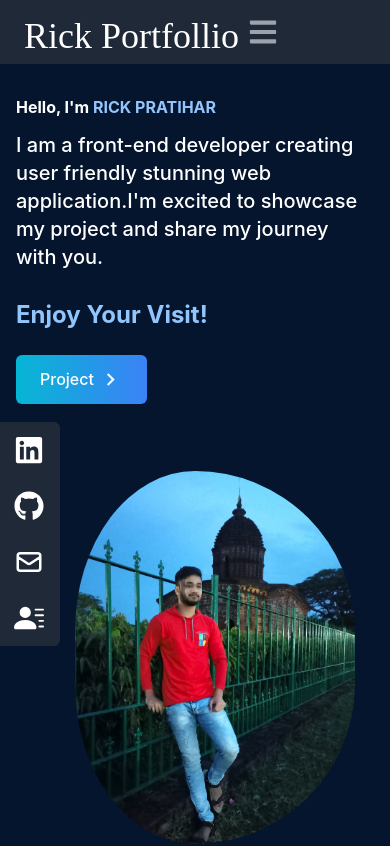
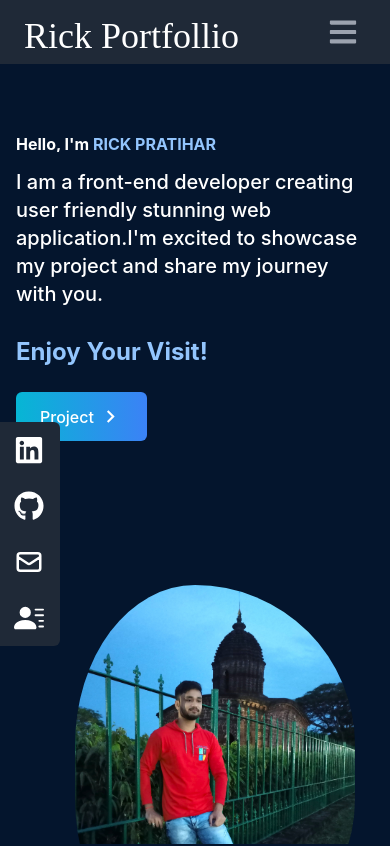
Before and after one commit to RickPratihar/Rick-portfolio, a React (Create React App) app: page / in a window 390 px wide. Shown: the top 846 px of the page. Built offline with nearby package versions, Linux system fonts and the light colour scheme.

Commit message:
5th commit

```diff
--- a/src/components/Home.jsx
+++ b/src/components/Home.jsx
@@ -12,7 +12,7 @@ const Home = () => {
       name="home"
       className="h-screen w-full  from-blue-300 via-black to-gray-800 "
     >
-      <div className="max-w-screen-lg mx-auto flex flex-col items-center justify-center h-full px-4 md:flex-row overflow-x-hidden pt-10 ">
+      <div className="max-w-screen-lg mx-auto flex flex-col items-center justify-center h-full px-4 md:flex-row overflow-x-hidden">
         <div className="flex flex-col justify-center h-full  ">
           <p
             className=" text-white md:text-5xl font-bold relative "
@@ -35,7 +35,7 @@ const Home = () => {
 
           <div data-aos="fade-up">
             <Link
-              to="portfolio"
+              to="Project"
               smooth
               duration={500}
               className="group text-white w-fit px-6 py-3 my-2 flex items-center rounded-md bg-gradient-to-r from-cyan-500 to-blue-500 cursor-pointer"
--- a/src/components/NavBar.jsx
+++ b/src/components/NavBar.jsx
@@ -56,7 +56,7 @@ const NavBar = () => {
 
       <div
         onClick={() => setNav(!nav)}
-        className="cursor-pointer pr-4 z-10 text-gray-400 md:hidden mr-20"
+        className="cursor-pointer pr-4 z-10 text-gray-400 md:hidden "
       >
         {nav ? <FaTimes size={30} /> : <FaBars size={30} />}
       </div>
--- a/src/index.css
+++ b/src/index.css
@@ -81,7 +81,7 @@ body {
 
 
 @media  (max-width:600px) {
-  body{
+  *{
     overflow-x: hidden;
   }
 }
```
